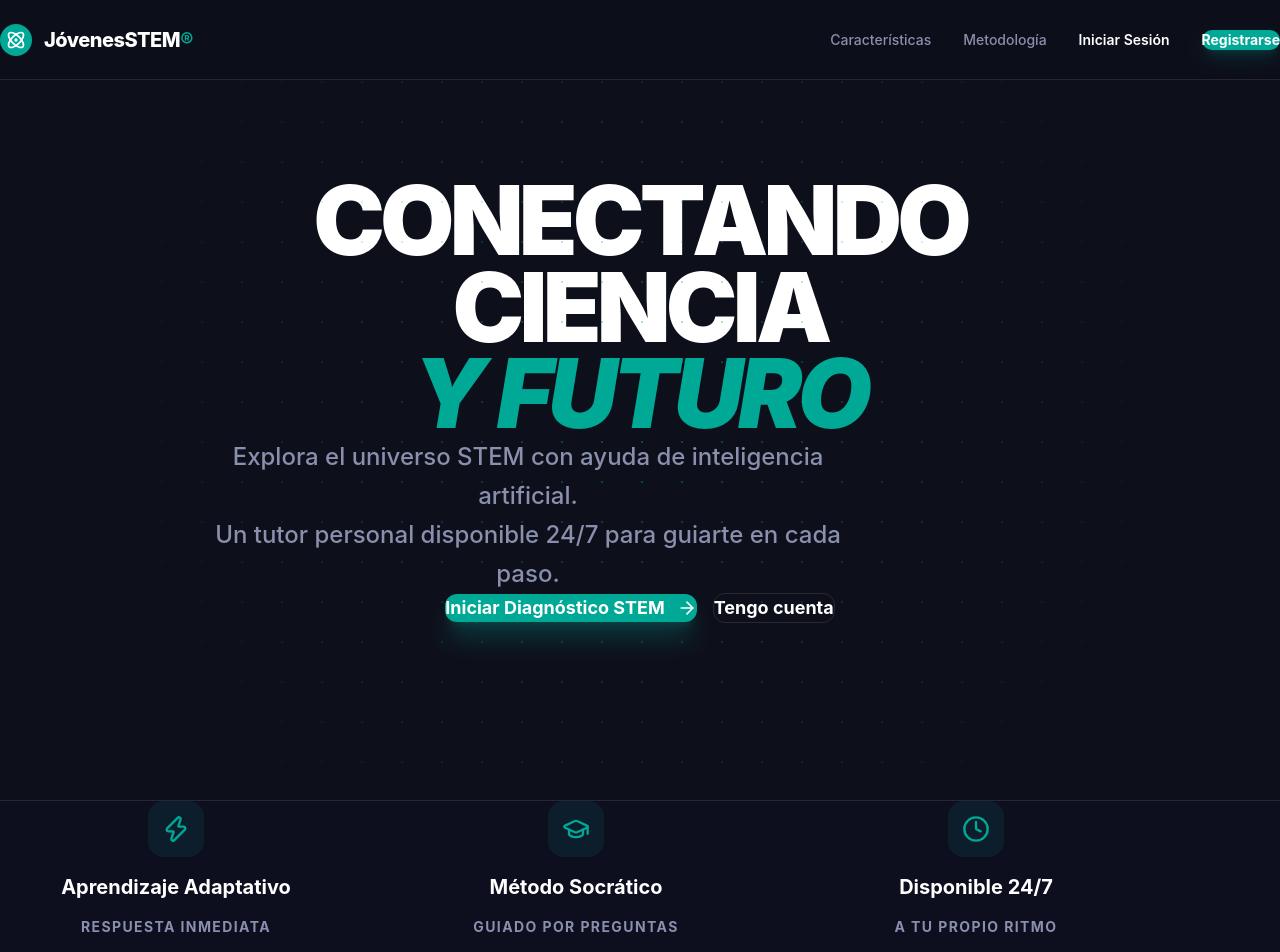
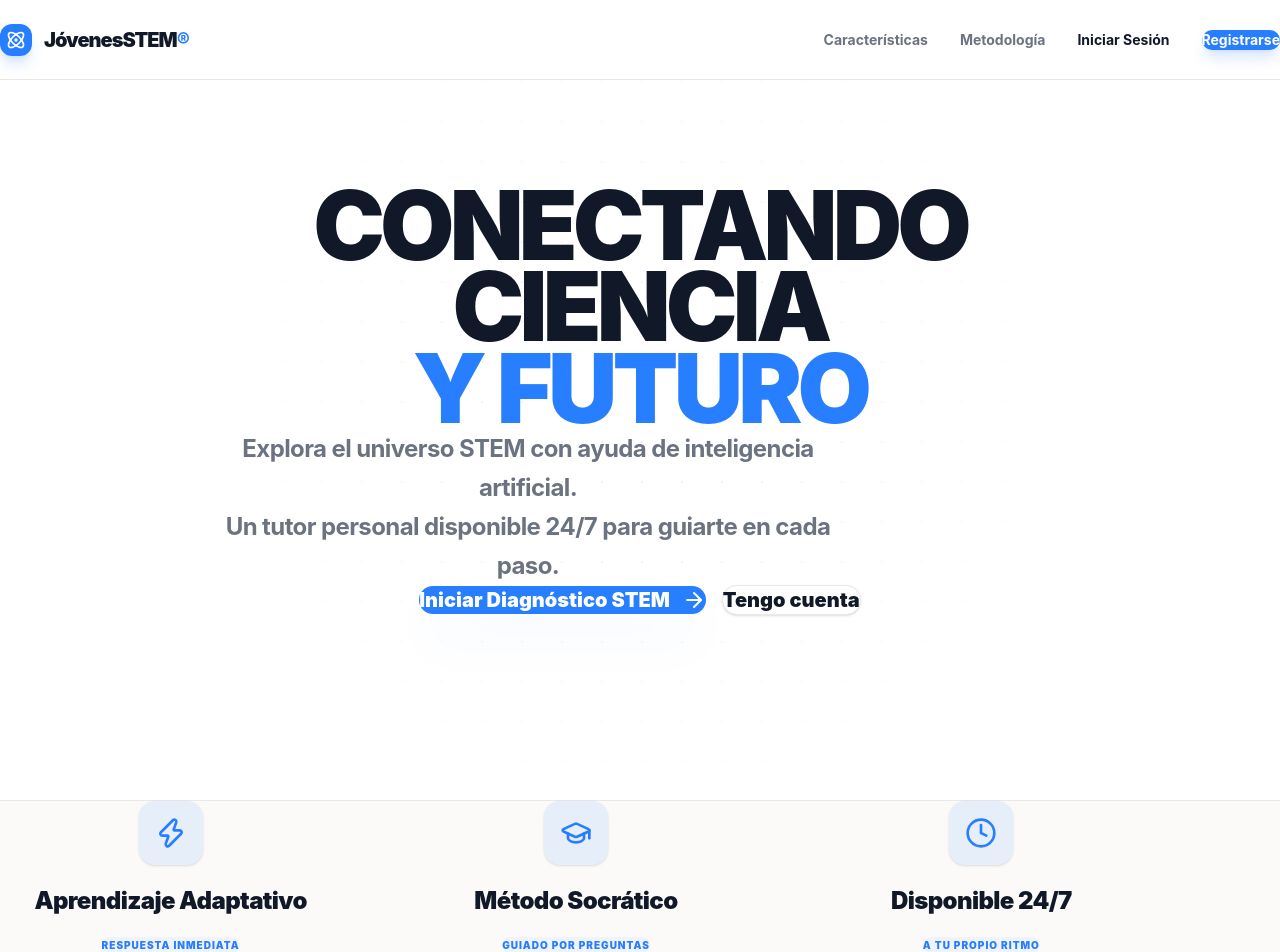
Before and after one commit to yepzhi/jsweb, a Next.js app in the folder JSwebVSCODE/: page / in a window 1280 px wide. Shown: the top 952 px of the page. Built offline with nearby package versions, Linux system fonts and the light colour scheme.

Commit message:
feat: complete pivot to Premium Light Theme across landing and dashboard

```diff
--- a/JSwebVSCODE/app/globals.css
+++ b/JSwebVSCODE/app/globals.css
@@ -1,39 +1,45 @@
+@import "tailwindcss";
+
 @import "tailwindcss";
 
 @theme {
-  --color-background: #0d0f1a;
-  --color-foreground: #ffffff;
-  --color-card: rgba(28, 31, 46, 0.7);
-  --color-card-foreground: #ffffff;
-  --color-primary: #00a896; /* Electric Cyan */
+  --color-background: #ffffff;
+  --color-foreground: #111827;
+  --color-card: #fbfaf9;
+  --color-card-foreground: #111827;
+  --color-primary: #277eff; /* Brilliant Blue */
   --color-primary-foreground: #ffffff;
-  --color-secondary: #1a1f6e; /* Midnight Blue */
-  --color-secondary-foreground: #ffffff;
-  --color-muted: #2a2d3e;
-  --color-muted-foreground: #8a8fad;
-  --color-accent: #f5a623; /* Amber for Streak */
+  --color-secondary: #dbe7fb; /* Light Lavender/Blue */
+  --color-secondary-foreground: #277eff;
+  --color-muted: #f3f4f6;
+  --color-muted-foreground: #6b7280;
+  --color-accent: #f5a623;
   --color-accent-foreground: #ffffff;
-  --color-destructive: #e24b4a;
+  --color-destructive: #ff0000;
   --color-destructive-foreground: #ffffff;
-  --color-border: rgba(255, 255, 255, 0.1);
+  --color-border: #e8e8e8;
 
   --font-sans: "Inter", "Geist", "DM Sans", system-ui, sans-serif;
   --font-mono: "IBM Plex Mono", "JetBrains Mono", monospace;
 
-  --radius-sm: 8px;
-  --radius-md: 12px;
-  --radius-lg: 16px;
+  --radius-sm: 4px;
+  --radius-md: 8px;
+  --radius-lg: 12px;
   --radius-xl: 24px;
 }
 
 @utility glass {
-  background-color: rgba(28, 31, 46, 0.7);
+  background-color: rgba(255, 255, 255, 0.8);
   backdrop-filter: blur(12px);
-  border: 1px solid rgba(255, 255, 255, 0.1);
+  border: 1px solid #e8e8e8;
 }
 
 @utility hero-gradient {
-  background: linear-gradient(135deg, #1c1f2e 0%, #111424 100%);
+  background: linear-gradient(135deg, #ffffff 0%, #f3f4f6 100%);
+}
+
+@utility streak-gradient {
+  background: linear-gradient(135deg, rgba(245, 166, 35, 0.1) 0%, rgba(245, 166, 35, 0.05) 100%);
 }
 
 @utility streak-gradient {
--- a/JSwebVSCODE/app/page.tsx
+++ b/JSwebVSCODE/app/page.tsx
@@ -1,5 +1,3 @@
-'use client';
-
 import React from 'react';
 import Link from 'next/link';
 import { Atom, ArrowRight, Zap, GraduationCap, Clock } from 'lucide-react';
@@ -8,23 +6,23 @@ export default function Home() {
   return (
     <div className="min-h-screen bg-background text-foreground selection:bg-primary/30">
       {/* Navbar */}
-      <nav className="fixed top-0 left-0 right-0 h-20 bg-background/80 backdrop-blur-md border-b border-border z-50 px-6 md:px-12 flex items-center justify-between">
+      <nav className="fixed top-0 left-0 right-0 h-20 bg-white/80 backdrop-blur-md border-b border-border z-50 px-6 md:px-12 flex items-center justify-between">
         <div className="flex items-center gap-3">
-          <div className="w-8 h-8 bg-primary rounded-lg flex items-center justify-center">
+          <div className="w-8 h-8 bg-primary rounded-lg flex items-center justify-center shadow-lg shadow-primary/20">
             <Atom className="w-5 h-5 text-primary-foreground" />
           </div>
-          <span className="text-xl font-extrabold tracking-tight text-foreground font-sans">
+          <span className="text-xl font-black tracking-tighter text-foreground font-sans">
             JóvenesSTEM<span className="text-primary">®</span>
           </span>
         </div>
 
         <div className="hidden md:flex items-center gap-8">
-          <Link href="#features" className="text-sm font-medium text-muted-foreground hover:text-foreground transition-colors">Características</Link>
-          <Link href="#metodologia" className="text-sm font-medium text-muted-foreground hover:text-foreground transition-colors">Metodología</Link>
-          <Link href="/auth/login" className="text-sm font-semibold text-foreground hover:text-primary transition-colors">Iniciar Sesión</Link>
+          <Link href="#features" className="text-sm font-bold text-muted-foreground hover:text-foreground transition-colors">Características</Link>
+          <Link href="#metodologia" className="text-sm font-bold text-muted-foreground hover:text-foreground transition-colors">Metodología</Link>
+          <Link href="/auth/login" className="text-sm font-bold text-foreground hover:text-primary transition-colors">Iniciar Sesión</Link>
           <Link
             href="/auth/register"
-            className="px-5 py-2.5 bg-primary text-primary-foreground rounded-md text-sm font-bold hover:bg-primary/90 transition-all shadow-lg shadow-primary/20"
+            className="px-6 py-2.5 bg-primary text-primary-foreground rounded-xl text-sm font-bold hover:bg-primary/90 transition-all shadow-lg shadow-primary/20 active:scale-95"
           >
             Registrarse
           </Link>
@@ -32,7 +30,7 @@ export default function Home() {
 
         <Link
           href="/auth/login"
-          className="md:hidden px-4 py-2 bg-primary/10 text-primary border border-primary/20 rounded-md text-sm font-bold"
+          className="md:hidden px-4 py-2 bg-primary/10 text-primary border border-primary/20 rounded-lg text-sm font-bold"
         >
           Entrar
         </Link>
@@ -43,39 +41,39 @@ export default function Home() {
         <section className="relative min-h-screen flex items-center justify-center pt-20 px-6 overflow-hidden">
           {/* Network Background Effects */}
           <div
-            className="absolute inset-0 pointer-events-none opacity-40"
+            className="absolute inset-0 pointer-events-none opacity-[0.05]"
             style={{
-              backgroundImage: `radial-gradient(circle at 2px 2px, var(--color-primary) 1px, transparent 0)`,
+              backgroundImage: `radial-gradient(circle at 2px 2px, black 1px, transparent 0)`,
               backgroundSize: '40px 40px',
               maskImage: 'radial-gradient(circle at center, black, transparent 80%)'
             }}
           />
 
-          <div className="absolute top-1/4 left-1/4 w-96 h-96 bg-primary/10 rounded-full blur-[120px] -z-10 animate-pulse" />
-          <div className="absolute bottom-1/4 right-1/4 w-96 h-96 bg-secondary/10 rounded-full blur-[120px] -z-10" />
+          <div className="absolute top-1/4 left-1/4 w-96 h-96 bg-primary/5 rounded-full blur-[120px] -z-10 animate-pulse" />
+          <div className="absolute bottom-1/4 right-1/4 w-96 h-96 bg-secondary/20 rounded-full blur-[120px] -z-10" />
 
-          <div className="max-w-4xl mx-auto text-center space-y-8 animate-fade-in">
-            <h1 className="text-5xl md:text-8xl font-black tracking-tighter leading-[0.9] text-foreground font-sans">
+          <div className="max-w-4xl mx-auto text-center space-y-8 animate-fade-in relative z-10">
+            <h1 className="text-5xl md:text-8xl font-black tracking-tighter leading-[0.85] text-foreground font-sans">
               CONECTANDO CIENCIA <br />
-              <span className="text-primary italic">Y FUTURO</span>
+              <span className="text-primary uppercase">y futuro</span>
             </h1>
 
-            <p className="text-lg md:text-2xl text-muted-foreground max-w-2xl mx-auto leading-relaxed font-medium">
+            <p className="text-lg md:text-2xl text-muted-foreground max-w-2xl mx-auto leading-relaxed font-bold tracking-tight">
               Explora el universo STEM con ayuda de inteligencia artificial. <br className="hidden md:block" />
               Un tutor personal disponible 24/7 para guiarte en cada paso.
             </p>
 
-            <div className="flex flex-col md:flex-row gap-4 justify-center items-center pt-4">
+            <div className="flex flex-col md:flex-row gap-4 justify-center items-center pt-6">
               <Link
                 href="/auth/register"
-                className="group px-8 py-4 bg-primary text-primary-foreground rounded-md text-lg font-bold hover:scale-105 transition-all shadow-xl shadow-primary/30 flex items-center gap-3"
+                className="group px-10 py-4.5 bg-primary text-primary-foreground rounded-2xl text-xl font-black hover:scale-105 transition-all shadow-2xl shadow-primary/30 flex items-center gap-3 active:scale-95"
               >
                 Iniciar Diagnóstico STEM
-                <ArrowRight className="w-5 h-5 group-hover:translate-x-1 transition-transform" />
+                <ArrowRight className="w-6 h-6 group-hover:translate-x-1 transition-transform" />
               </Link>
               <Link
                 href="/auth/login"
-                className="px-8 py-4 bg-transparent border border-border text-foreground rounded-md text-lg font-bold hover:bg-muted transition-all"
+                className="px-10 py-4.5 bg-white border border-border text-foreground rounded-2xl text-xl font-black hover:bg-muted transition-all active:scale-95 shadow-sm"
               >
                 Tengo cuenta
               </Link>
@@ -84,39 +82,39 @@ export default function Home() {
         </section>
 
         {/* Features / Statistics Bar */}
-        <section id="features" className="py-24 px-6 bg-secondary/5 border-y border-border">
-          <div className="max-w-6xl mx-auto grid grid-cols-1 md:grid-cols-3 gap-12">
-            <div className="flex flex-col items-center text-center gap-4">
-              <div className="w-14 h-14 bg-primary/10 rounded-2xl flex items-center justify-center mb-2">
-                <Zap className="w-7 h-7 text-primary" />
+        <section id="features" className="py-24 px-6 bg-card border-y border-border">
+          <div className="max-w-6xl mx-auto grid grid-cols-1 md:grid-cols-3 gap-16">
+            <div className="flex flex-col items-center text-center gap-5">
+              <div className="w-16 h-16 bg-primary/10 rounded-2xl flex items-center justify-center mb-2 shadow-sm">
+                <Zap className="w-8 h-8 text-primary" />
               </div>
-              <h3 className="text-xl font-bold">Aprendizaje Adaptativo</h3>
-              <p className="text-muted-foreground text-sm uppercase tracking-widest font-bold">Respuesta inmediata</p>
-              <p className="text-muted-foreground leading-relaxed text-sm">La IA ajusta las explicaciones según tu nivel actual.</p>
+              <h3 className="text-2xl font-black tracking-tight">Aprendizaje Adaptativo</h3>
+              <p className="text-primary text-[10px] uppercase tracking-widest font-black bg-primary/5 px-3 py-1 rounded-full">Respuesta inmediata</p>
+              <p className="text-muted-foreground leading-relaxed text-base font-medium">La IA ajusta las explicaciones según tu nivel actual.</p>
             </div>
 
-            <div className="flex flex-col items-center text-center gap-4">
-              <div className="w-14 h-14 bg-primary/10 rounded-2xl flex items-center justify-center mb-2">
-                <GraduationCap className="w-7 h-7 text-primary" />
+            <div className="flex flex-col items-center text-center gap-5">
+              <div className="w-16 h-16 bg-primary/10 rounded-2xl flex items-center justify-center mb-2 shadow-sm">
+                <GraduationCap className="w-8 h-8 text-primary" />
               </div>
-              <h3 className="text-xl font-bold">Método Socrático</h3>
-              <p className="text-muted-foreground text-sm uppercase tracking-widest font-bold">Guiado por preguntas</p>
-              <p className="text-muted-foreground leading-relaxed text-sm">No te damos las respuestas, te enseñamos a encontrarlas.</p>
+              <h3 className="text-2xl font-black tracking-tight">Método Socrático</h3>
+              <p className="text-primary text-[10px] uppercase tracking-widest font-black bg-primary/5 px-3 py-1 rounded-full">Guiado por preguntas</p>
+              <p className="text-muted-foreground leading-relaxed text-base font-medium">No te damos las respuestas, te enseñamos a encontrarlas.</p>
             </div>
 
-            <div className="flex flex-col items-center text-center gap-4">
-              <div className="w-14 h-14 bg-primary/10 rounded-2xl flex items-center justify-center mb-2">
-                <Clock className="w-7 h-7 text-primary" />
+            <div className="flex flex-col items-center text-center gap-5">
+              <div className="w-16 h-16 bg-primary/10 rounded-2xl flex items-center justify-center mb-2 shadow-sm">
+                <Clock className="w-8 h-8 text-primary" />
               </div>
-              <h3 className="text-xl font-bold">Disponible 24/7</h3>
-              <p className="text-muted-foreground text-sm uppercase tracking-widest font-bold">A tu propio ritmo</p>
-              <p className="text-muted-foreground leading-relaxed text-sm">Aprende cuando quieras, desde donde quieras.</p>
+              <h3 className="text-2xl font-black tracking-tight">Disponible 24/7</h3>
+              <p className="text-primary text-[10px] uppercase tracking-widest font-black bg-primary/5 px-3 py-1 rounded-full">A tu propio ritmo</p>
+              <p className="text-muted-foreground leading-relaxed text-base font-medium">Aprende cuando quieras, desde donde quieras.</p>
             </div>
           </div>
         </section>
       </main>
 
-      <footer className="py-12 px-6 border-t border-border text-center text-muted-foreground text-sm font-medium">
+      <footer className="py-16 px-6 border-t border-border text-center text-muted-foreground text-sm font-bold uppercase tracking-widest opacity-80">
         <p>© 2024 JóvenesSTEM<span className="text-primary">®</span> - Alberto Yépiz | yepzhi.com</p>
       </footer>
     </div>
```
Also changed, not shown: JSwebVSCODE/app/dashboard/page.tsx (+13 -13 lines), JSwebVSCODE/components/BottomNav.tsx (+6 -4 lines), JSwebVSCODE/components/ModuleCard.tsx (+15 -15 lines), JSwebVSCODE/components/Sidebar.tsx (+15 -13 lines).
